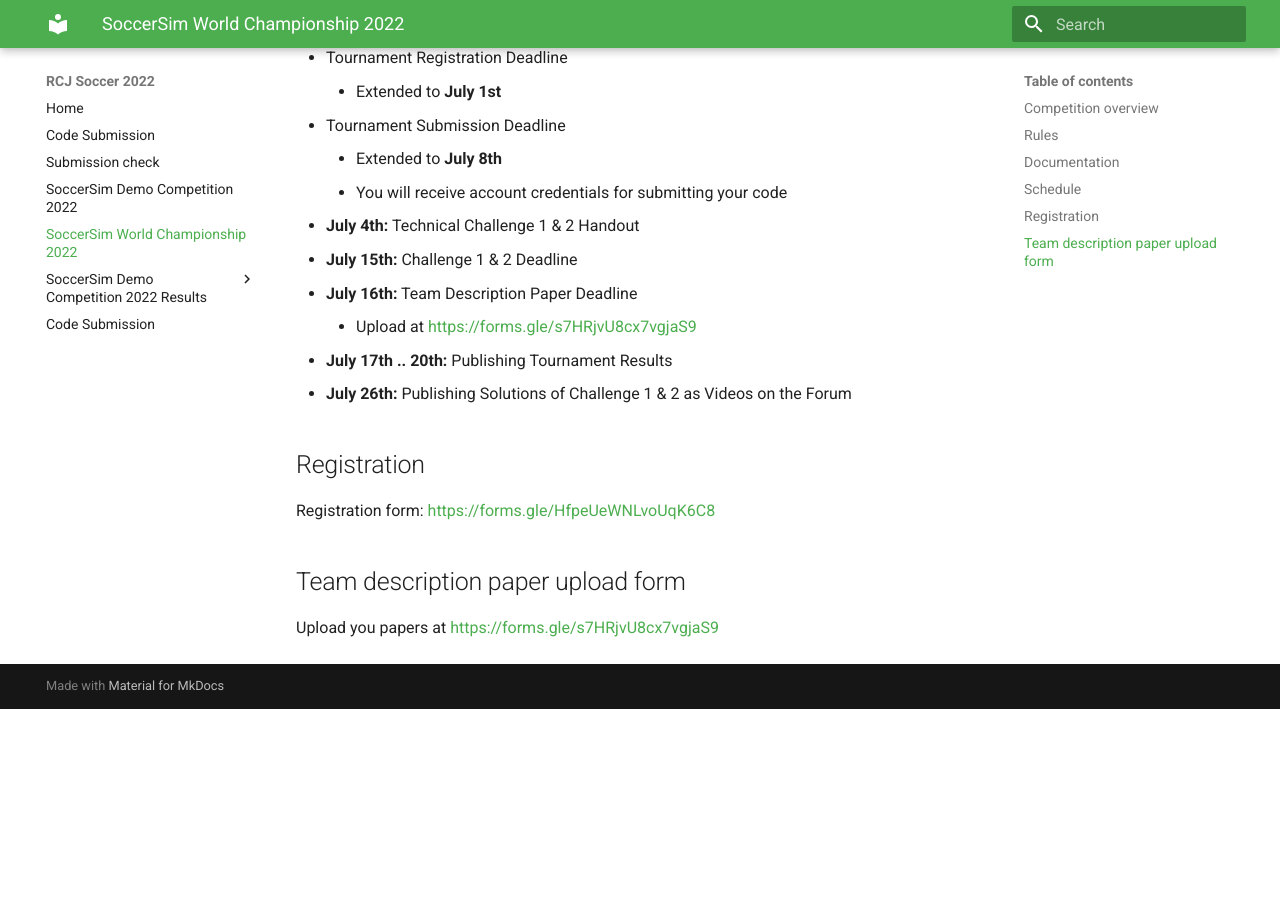
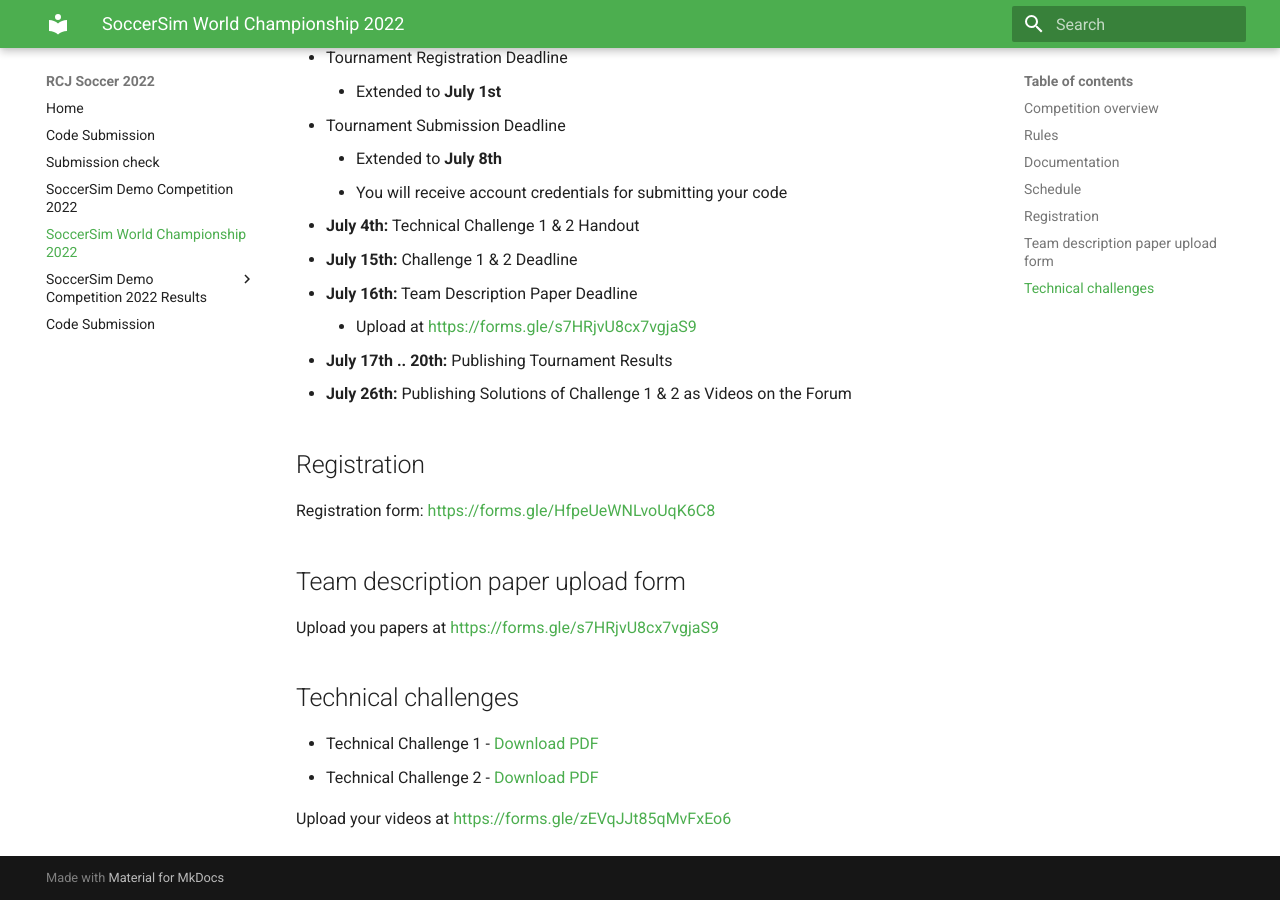
Before and after one commit to robocup-junior/soccer-2022, an MkDocs documentation site: the page built from docs/world-competition.md, in a window 1280 px wide and 900 px high, scrolled down 1586 px. Built offline with MkDocs 1.6.1 and Material for MkDocs 9.7.7, drawn with Linux system fonts in a browser that asks for light colours; before the commit the page ends 2295 px from its top, so only the background shows below that.

Commit message:
Publish tech challenges
Signed-off-by: Adrian Matejov <ado.matejov@gmail.com>

```diff
--- a/docs/world-competition.md
+++ b/docs/world-competition.md
@@ -80,3 +80,10 @@
 ## Team description paper upload form
 
 Upload you papers at [https://forms.gle/s7HRjvU8cx7vgjaS9](https://forms.gle/s7HRjvU8cx7vgjaS9)
+
+## Technical challenges
+
+* Technical Challenge 1 - [Download PDF](tc/Technical_Challenge_1.pdf)
+* Technical Challenge 2 - [Download PDF](tc/Technical_Challenge_2.pdf)
+
+Upload your videos at [https://forms.gle/zEVqJJt85qMvFxEo6](https://forms.gle/zEVqJJt85qMvFxEo6)
```
Also changed, not shown: 2 other files.
